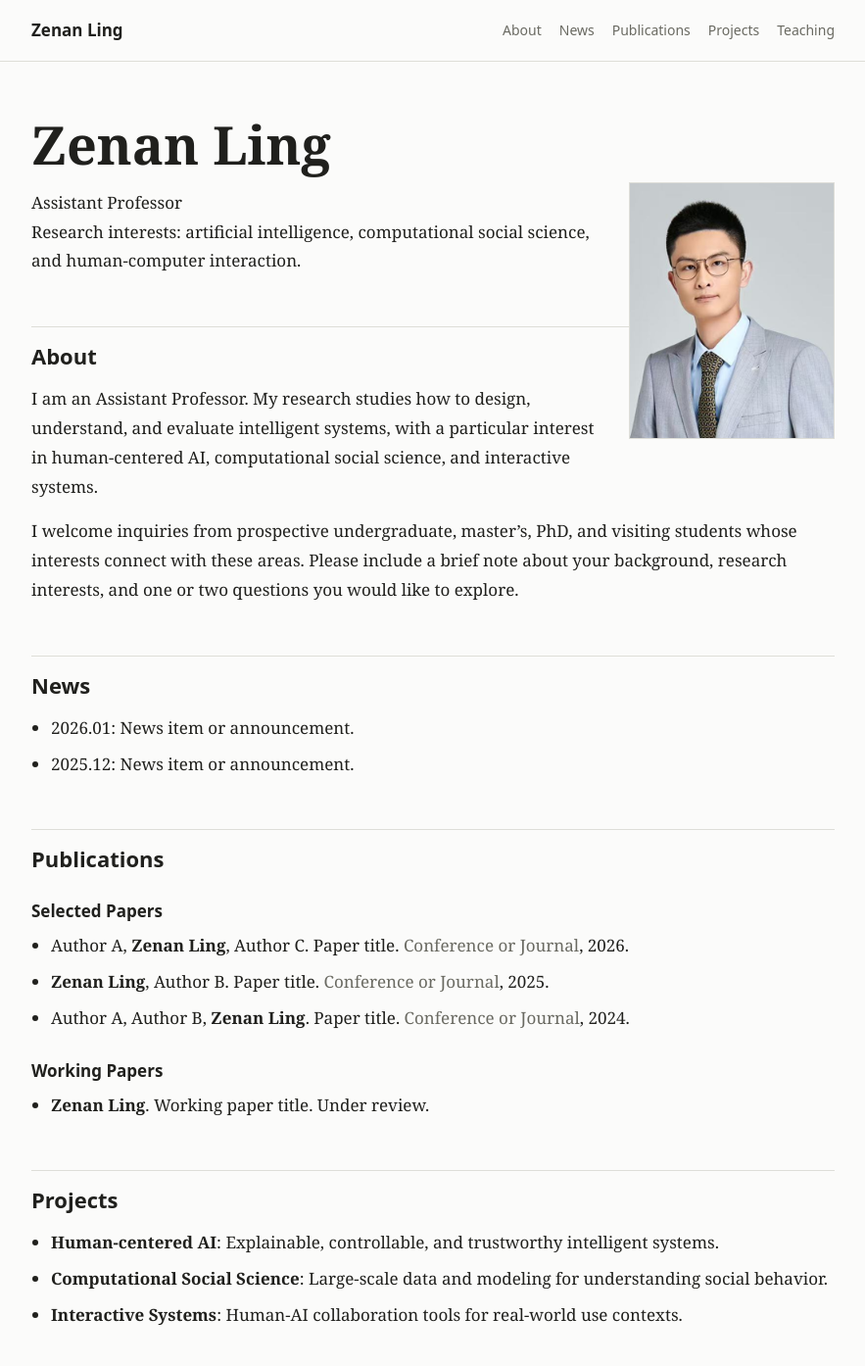
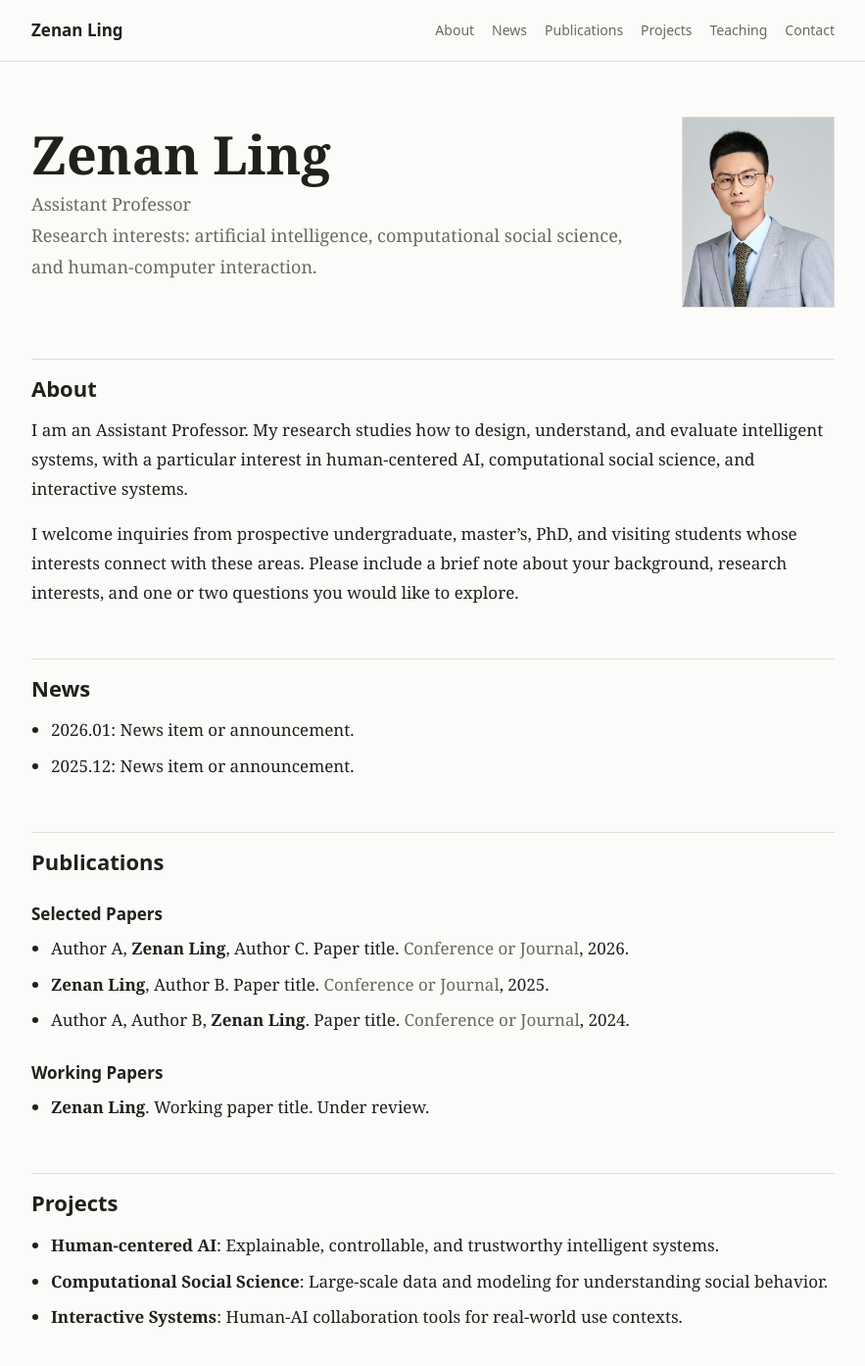
Before and after one commit to lingzenan/lingzenan.github.io, a Jekyll site: the page built from index.md, in a window 1280 px wide and 1400 px high. Shown: the top 1394 px of the window at 98% size, without its empty margins (198-1081 px from the left). Built offline with Jekyll 4.4.1, drawn with Linux system fonts in a browser that asks for light colours; some of the changed text lies outside the part shown.

Commit message:
Refine homepage profile layout

```diff
--- a/_layouts/default.html
+++ b/_layouts/default.html
@@ -19,6 +19,7 @@
         <a href="#publications">Publications</a>
         <a href="#projects">Projects</a>
         <a href="#teaching">Teaching</a>
+        <a href="#contact">Contact</a>
       </nav>
     </header>
 
--- a/assets/style.css
+++ b/assets/style.css
@@ -85,6 +85,18 @@ a:hover {
   padding: 56px 0 72px;
 }
 
+.profile-hero {
+  display: flex;
+  align-items: center;
+  justify-content: space-between;
+  gap: clamp(28px, 6vw, 56px);
+  margin-bottom: 42px;
+}
+
+.profile-intro {
+  min-width: 0;
+}
+
 .content h1 {
   margin: 0 0 8px;
   font-size: clamp(34px, 5vw, 54px);
@@ -116,10 +128,9 @@ a:hover {
 }
 
 .profile-photo {
-  float: right;
-  width: clamp(150px, 24vw, 210px);
+  flex: 0 0 auto;
+  width: clamp(118px, 18vw, 156px);
   aspect-ratio: 4 / 5;
-  margin: 2px 0 22px 34px;
   object-fit: cover;
   object-position: center top;
   border: 1px solid var(--line);
@@ -191,10 +202,18 @@ a:hover {
     padding-top: 36px;
   }
 
+  .profile-hero {
+    align-items: flex-start;
+    gap: 20px;
+  }
+
   .profile-photo {
-    float: none;
-    display: block;
-    width: min(210px, 68vw);
-    margin: 8px 0 22px;
+    width: 112px;
   }
 }
+
+@media (max-width: 430px) {
+  .profile-hero {
+    flex-direction: column-reverse;
+  }
+}
--- a/index.md
+++ b/index.md
@@ -4,12 +4,13 @@ title: Zenan Ling
 description: Assistant Professor
 ---
 
-# Zenan Ling
-
-<img class="profile-photo" src="{{ '/assets/profile-photo.png' | relative_url }}" alt="Portrait of Zenan Ling">
-
-Assistant Professor
-Research interests: artificial intelligence, computational social science, and human-computer interaction.
+<div class="profile-hero">
+  <div class="profile-intro">
+    <h1>Zenan Ling</h1>
+    <p>Assistant Professor<br>Research interests: artificial intelligence, computational social science, and human-computer interaction.</p>
+  </div>
+  <img class="profile-photo" src="{{ '/assets/profile-photo.png' | relative_url }}" alt="Portrait of Zenan Ling">
+</div>
 
 ## About
 {: #about }
@@ -49,3 +50,11 @@ I welcome inquiries from prospective undergraduate, master's, PhD, and visiting
 
 - 2026 Spring: Course Title, undergraduate / graduate.
 - 2025 Fall: Course Title, undergraduate / graduate.
+
+## Contact
+{: #contact }
+
+- Email: your.name@example.edu
+- Office: Building, Room 000
+- Google Scholar: [Profile link](https://scholar.google.com/)
+- ORCID: [0000-0000-0000-0000](https://orcid.org/)
```
